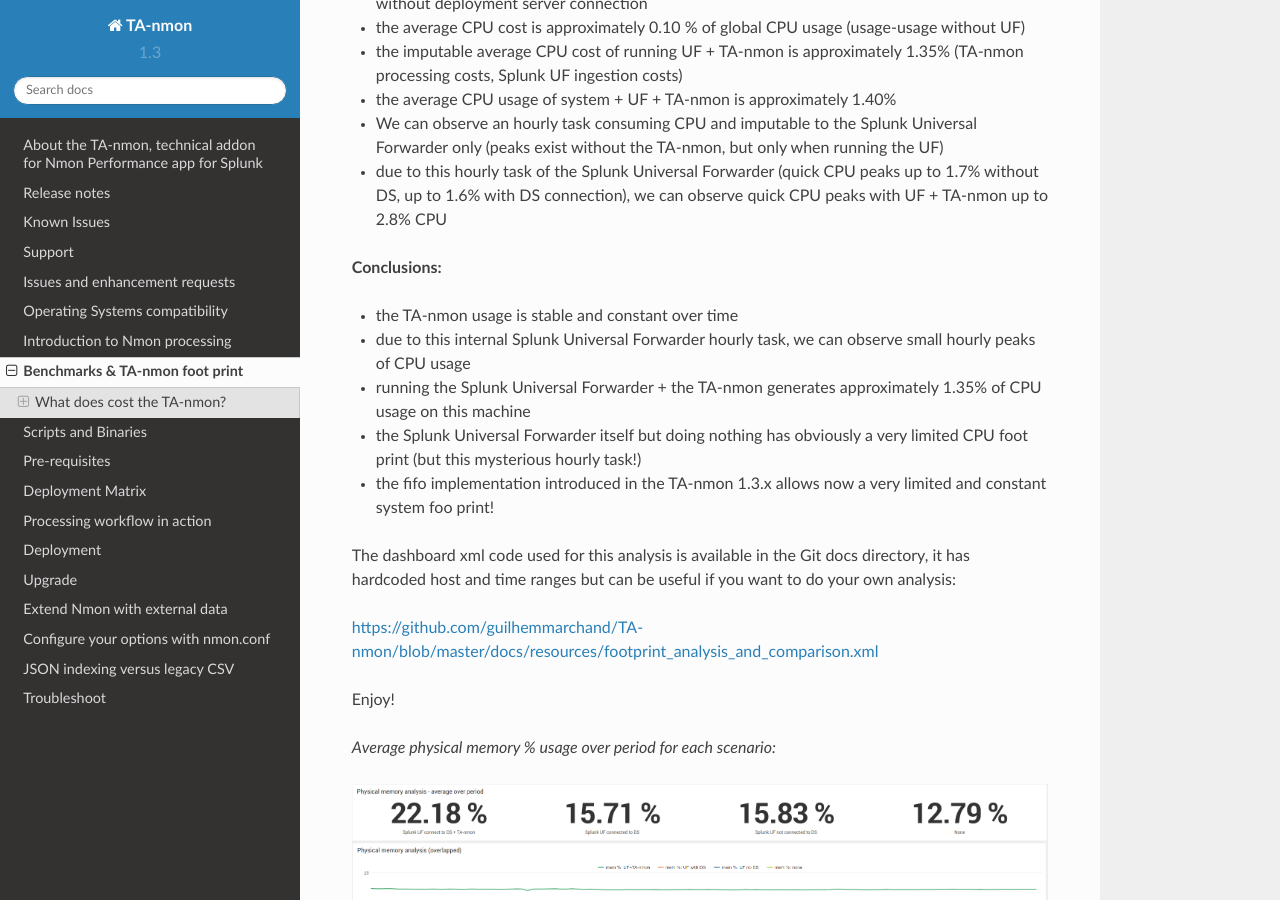
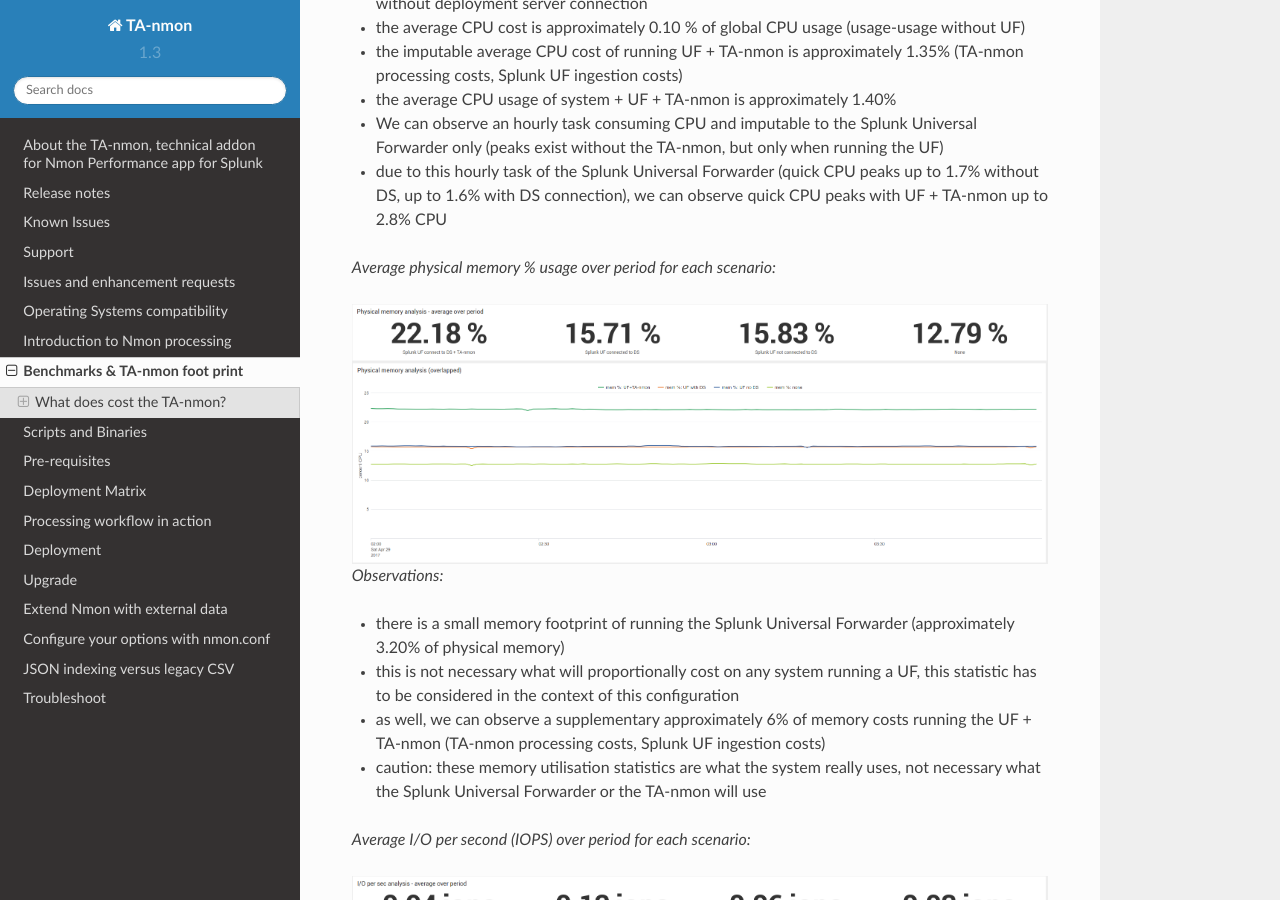
Before and after one commit to guilhemmarchand/TA-nmon, a Sphinx documentation site: the page built from docs/footprint.rst, in a window 1280 px wide and 900 px high, scrolled down 2338 px. Built offline with Sphinx 7.4.7 and the Read the Docs theme 2.0.0, drawn with Linux system fonts in a browser that asks for light colours; some of the changed text lies outside the part shown.

Commit message:
documentation update

```diff
--- a/docs/footprint.rst
+++ b/docs/footprint.rst
@@ -79,20 +79,6 @@
 - We can observe an hourly task consuming CPU and imputable to the Splunk Universal Forwarder only (peaks exist without the TA-nmon, but only when running the UF)
 - due to this hourly task of the Splunk Universal Forwarder (quick CPU peaks up to 1.7% without DS, up to 1.6% with DS connection), we can observe quick CPU peaks with UF + TA-nmon up to 2.8% CPU
 
-**Conclusions:**
-
-- the TA-nmon usage is stable and constant over time
-- due to this internal Splunk Universal Forwarder hourly task, we can observe small hourly peaks of CPU usage
-- running the Splunk Universal Forwarder + the TA-nmon generates approximately 1.35% of CPU usage on this machine
-- the Splunk Universal Forwarder itself but doing nothing has obviously a very limited CPU foot print (but this mysterious hourly task!)
-- the fifo implementation introduced in the TA-nmon 1.3.x allows now a very limited and constant system foo print!
-
-The dashboard xml code used for this analysis is available in the Git docs directory, it has hardcoded host and time ranges but can be useful if you want to do your own analysis:
-
-https://github.com/guilhemmarchand/TA-nmon/blob/master/docs/resources/footprint_analysis_and_comparison.xml
-
-Enjoy!
-
 *Average physical memory % usage over period for each scenario:*
 
 .. image:: img/compare/mem_average.png
```
Also changed, not shown: other parts of docs/footprint.rst (+14 -0 lines).
